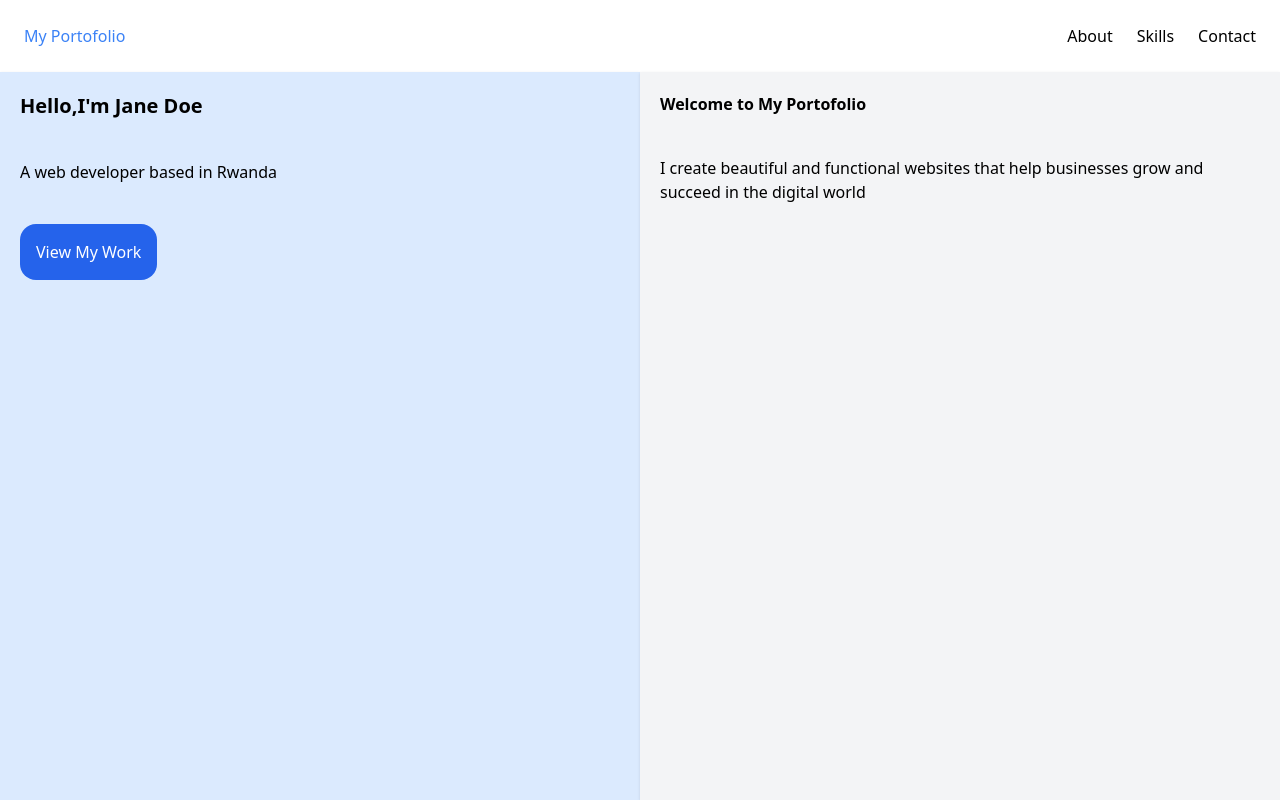
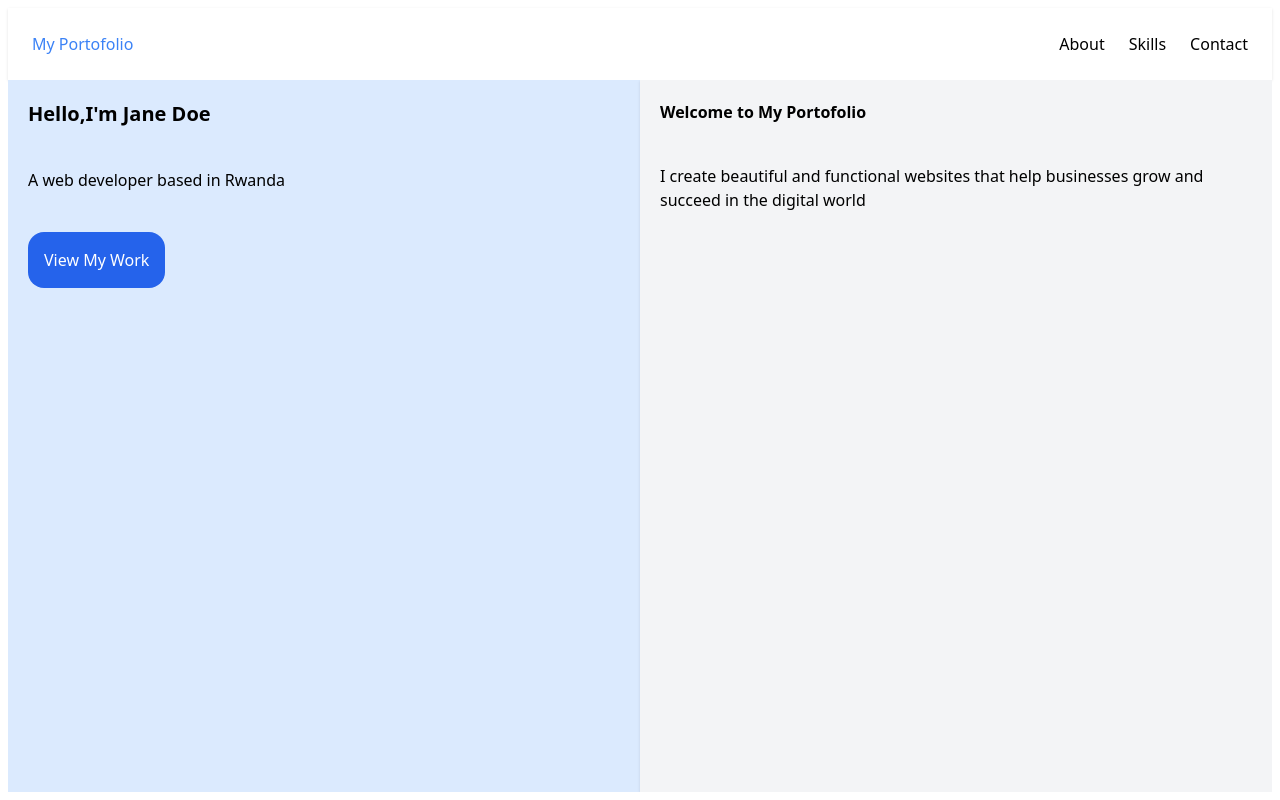
Before and after one commit to ICYEZAGATORE/Tailwind, a plain HTML site: page index.html in a window 1280 px wide. Drawn offline with nearby package versions, Linux system fonts and the light colour scheme.

Commit message:
More styling

```diff
--- a/index.html
+++ b/index.html
@@ -7,8 +7,8 @@
     <script src="https://cdn.tailwindcss.com"></script>
 </head>
 <body class="h-full">
-    <div class="min-h-screen flex flex-col">
-        <nav class="navigation flex space-x-80 justify-between items-center p-6 shadow" >
+    <div class="min-h-screen flex flex-col p-2">
+        <nav class="navigation flex space-x-80 justify-between items-center p-6 shadow " >
     <div class="Portofolio text-blue-500 ">My Portofolio</div>
     <div class="menu flex space-x-6 ">
         <div>About</div>
@@ -16,13 +16,13 @@
         <div>Contact</div>
     </div>
    </nav>
-   <main class="container flex flex-1 ">
-    <div class="element1 bg-blue-100  p-5 w-1/2 space-y-10 shadow ">
+   <main class="container flex flex-1 overflow-hidden">
+    <div class="element1 bg-blue-100  p-5 w-1/2 space-y-10 shadow overflow-auto">
         <h1 class="text-xl font-semibold">Hello,I'm Jane Doe</h1>
         <p>A web developer based in Rwanda</p>
         <button class="bg-blue-600 p-4 rounded-2xl text-white hover:bg-blue-700">View My Work</button>
     </div>
-    <div class="element2 bg-gray-100  p-5 w-1/2 space-y-10 shadow">
+    <div class="element2 bg-gray-100  p-5 w-1/2 space-y-10 shadow overflow-auto">
         <h2 class="text-l font-semibold">Welcome to My Portofolio</h2>
         <p>I create beautiful and functional websites that help businesses grow and succeed in the digital world</p>
     </div>
```
